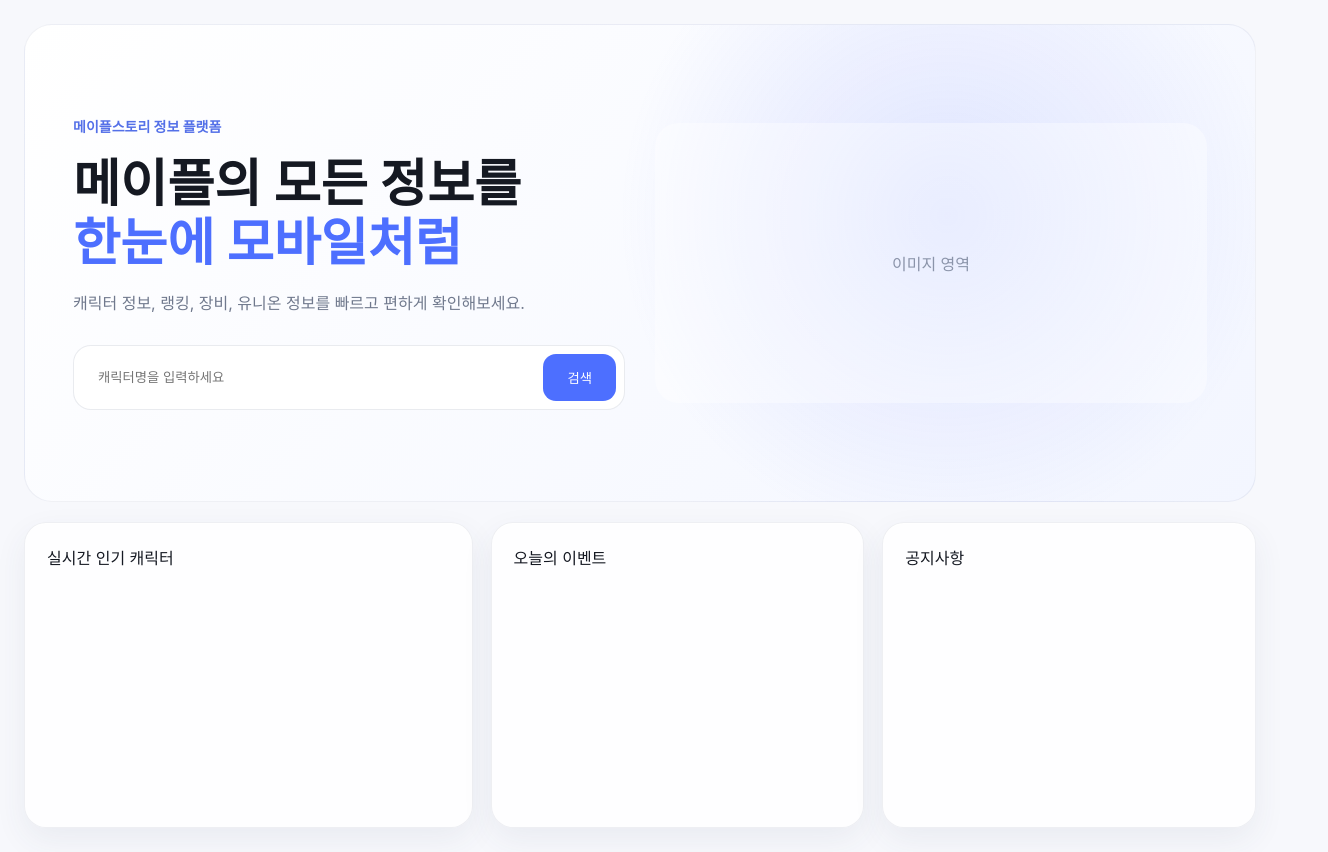
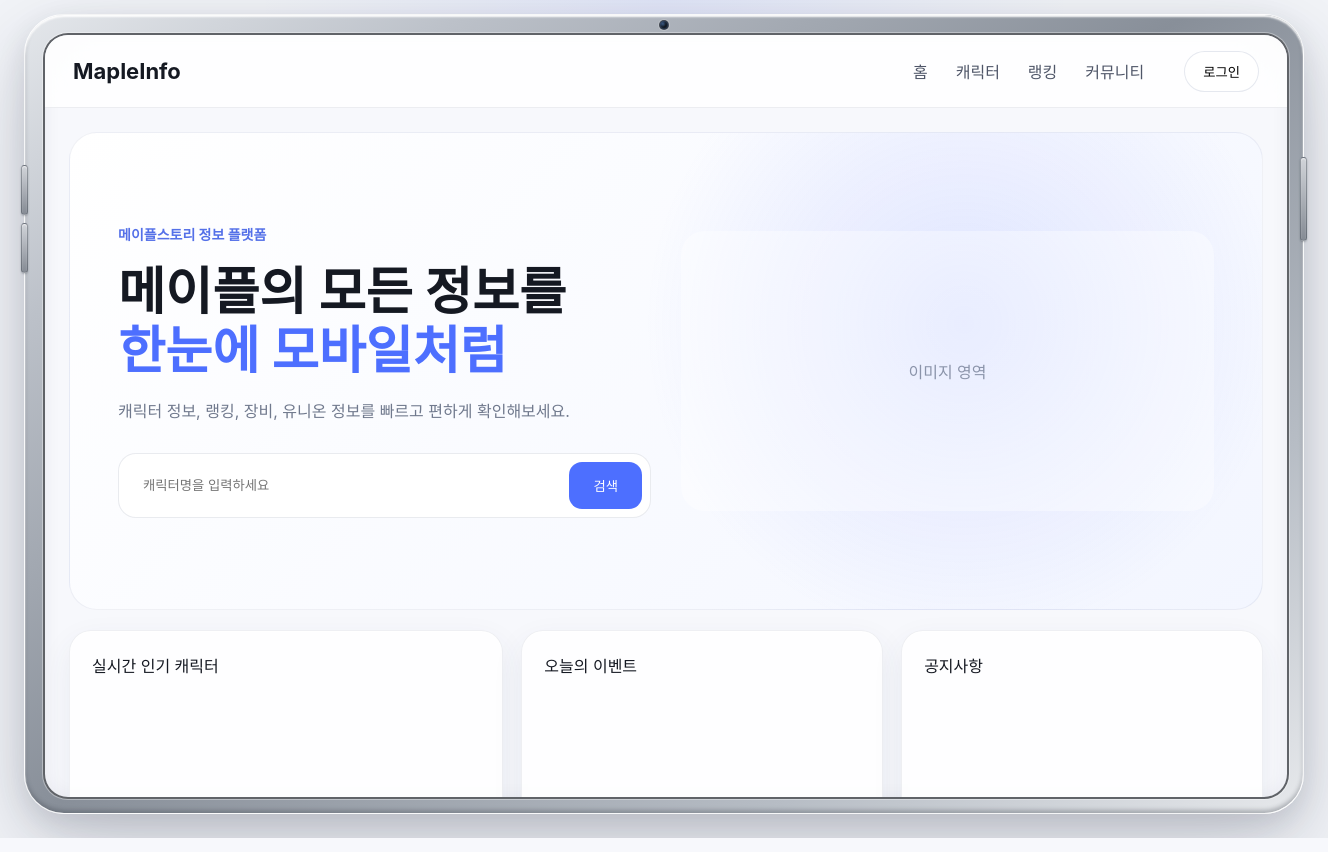
Before and after one commit to jeonseolmin/Maple_info, a React (Vite) app in the folder maple-info-frontend/: page / in a window 1280 px wide. Shown: the whole page, 1328 px wide, since content can reach past the window. Built offline with nearby package versions, Linux system fonts and the light colour scheme.

Commit message:
feature : 디자인 기본틀 제작 완료

```diff
--- a/maple-info-frontend/src/components/device/DeviceFrame.css
+++ b/maple-info-frontend/src/components/device/DeviceFrame.css
@@ -1,6 +1,7 @@
 .device-stage {
+    width: 100%;
     min-height: 100vh;
-    padding: 8px 20px 20px;
+    padding: 14px 24px 24px;
 
     display: flex;
     justify-content: center;
@@ -19,28 +20,29 @@
     position: relative;
 
     width: min(1500px, 100%);
-    height: calc(100vh - 28px);
+    height: calc(100vh - 38px);
     min-height: 720px;
 
-    padding: 20px;
-    border: 1px solid rgba(255, 255, 255, 0.76);
-    border-radius: 38px;
+    padding: 18px;
+
+    border: 1px solid rgba(255, 255, 255, 0.9);
+    border-radius: 40px;
 
     background:
             linear-gradient(
                     145deg,
-                    #d8dbe0 0%,
-                    #aeb4bd 22%,
-                    #858c96 55%,
-                    #bfc4cb 82%,
-                    #e2e4e8 100%
+                    #e4e7eb 0%,
+                    #bcc1c9 18%,
+                    #888f99 48%,
+                    #b7bdc5 78%,
+                    #e7e9ec 100%
             );
 
     box-shadow:
             0 34px 90px rgba(28, 36, 55, 0.2),
-            0 10px 28px rgba(28, 36, 55, 0.11),
-            inset 0 1px 1px rgba(255, 255, 255, 0.95),
-            inset 0 -2px 3px rgba(54, 60, 69, 0.34);
+            0 10px 28px rgba(28, 36, 55, 0.12),
+            inset 0 2px 2px rgba(255, 255, 255, 0.95),
+            inset 0 -3px 4px rgba(54, 60, 69, 0.32);
 }
 
 .tablet-screen {
@@ -49,27 +51,29 @@
 
     overflow: hidden;
 
-    border-radius: 27px;
+    border: 2px solid rgba(38, 42, 48, 0.72);
+    border-radius: 25px;
+
     background: #f7f8fc;
 
     box-shadow:
-            inset 0 0 0 1px rgba(255, 255, 255, 0.75),
-            inset 0 0 18px rgba(30, 42, 70, 0.05);
+            0 0 0 1px rgba(255, 255, 255, 0.35),
+            inset 0 0 18px rgba(30, 42, 70, 0.06);
 }
 
 .tablet-camera {
     position: absolute;
-    top: 4px;
+    top: 5px;
     left: 50%;
     z-index: 30;
 
-    width: 7px;
-    height: 7px;
+    width: 8px;
+    height: 8px;
+
+    transform: translateX(-50%);
 
     border: 1px solid rgba(80, 86, 96, 0.75);
     border-radius: 50%;
-
-    transform: translateX(-50%);
 
     background:
             radial-gradient(
@@ -80,7 +84,7 @@
             );
 
     box-shadow:
-            0 0 0 1px rgba(255, 255, 255, 0.15),
+            0 0 0 1px rgba(255, 255, 255, 0.18),
             inset 0 0 2px rgba(91, 139, 205, 0.8);
 }
 
@@ -94,8 +98,8 @@
     background:
             linear-gradient(
                     180deg,
-                    #c8ccd2,
-                    #8c929b
+                    #d1d4d9,
+                    #858b94
             );
 
     box-shadow:
--- a/maple-info-frontend/src/index.css
+++ b/maple-info-frontend/src/index.css
@@ -1,111 +1,43 @@
 :root {
-  --text: #6b6375;
-  --text-h: #08060d;
-  --bg: #fff;
-  --border: #e5e4e7;
-  --code-bg: #f4f3ec;
-  --accent: #aa3bff;
-  --accent-bg: rgba(170, 59, 255, 0.1);
-  --accent-border: rgba(170, 59, 255, 0.5);
-  --social-bg: rgba(244, 243, 236, 0.5);
-  --shadow:
-    rgba(0, 0, 0, 0.1) 0 10px 15px -3px, rgba(0, 0, 0, 0.05) 0 4px 6px -2px;
+  font-family:
+          Inter,
+          Pretendard,
+          -apple-system,
+          BlinkMacSystemFont,
+          "Segoe UI",
+          sans-serif;
 
-  --sans: system-ui, 'Segoe UI', Roboto, sans-serif;
-  --heading: system-ui, 'Segoe UI', Roboto, sans-serif;
-  --mono: ui-monospace, Consolas, monospace;
+  color: #1d1d1f;
+  background: #f2f4f8;
 
-  font: 18px/145% var(--sans);
-  letter-spacing: 0.18px;
-  color-scheme: light dark;
-  color: var(--text);
-  background: var(--bg);
   font-synthesis: none;
   text-rendering: optimizeLegibility;
   -webkit-font-smoothing: antialiased;
   -moz-osx-font-smoothing: grayscale;
-
-  @media (max-width: 1024px) {
-    font-size: 16px;
-  }
 }
 
-@media (prefers-color-scheme: dark) {
-  :root {
-    --text: #9ca3af;
-    --text-h: #f3f4f6;
-    --bg: #16171d;
-    --border: #2e303a;
-    --code-bg: #1f2028;
-    --accent: #c084fc;
-    --accent-bg: rgba(192, 132, 252, 0.15);
-    --accent-border: rgba(192, 132, 252, 0.5);
-    --social-bg: rgba(47, 48, 58, 0.5);
-    --shadow:
-      rgba(0, 0, 0, 0.4) 0 10px 15px -3px, rgba(0, 0, 0, 0.25) 0 4px 6px -2px;
-  }
+*,
+*::before,
+*::after {
+  box-sizing: border-box;
+}
 
-  #social .button-icon {
-    filter: invert(1) brightness(2);
-  }
+html,
+body,
+#root {
+  width: 100%;
+  min-height: 100%;
+  margin: 0;
+  padding: 0;
 }
 
 body {
-  margin: 0;
+  min-width: 320px;
 }
 
-#root {
-  width: 1126px;
-  max-width: 100%;
-  margin: 0 auto;
-  text-align: center;
-  border-inline: 1px solid var(--border);
-  min-height: 100svh;
-  display: flex;
-  flex-direction: column;
-  box-sizing: border-box;
+button,
+input,
+textarea,
+select {
+  font: inherit;
 }
-
-h1,
-h2 {
-  font-family: var(--heading);
-  font-weight: 500;
-  color: var(--text-h);
-}
-
-h1 {
-  font-size: 56px;
-  letter-spacing: -1.68px;
-  margin: 32px 0;
-  @media (max-width: 1024px) {
-    font-size: 36px;
-    margin: 20px 0;
-  }
-}
-h2 {
-  font-size: 24px;
-  line-height: 118%;
-  letter-spacing: -0.24px;
-  margin: 0 0 8px;
-  @media (max-width: 1024px) {
-    font-size: 20px;
-  }
-}
-p {
-  margin: 0;
-}
-
-code,
-.counter {
-  font-family: var(--mono);
-  display: inline-flex;
-  border-radius: 4px;
-  color: var(--text-h);
-}
-
-code {
-  font-size: 15px;
-  line-height: 135%;
-  padding: 4px 8px;
-  background: var(--code-bg);
-}
--- a/maple-info-frontend/src/routes/AppRouter.jsx
+++ b/maple-info-frontend/src/routes/AppRouter.jsx
@@ -1,11 +1,14 @@
 import { BrowserRouter, Route, Routes } from "react-router-dom";
-import HomePage from "../pages/HomePage/HomePage";
+import HomePage from "../pages/homePage/HomePage";
+import MainLayout from "../layouts/MainLayout";
 
 export default function AppRouter() {
     return (
         <BrowserRouter>
             <Routes>
-                <Route path="/" element={<HomePage />} />
+                <Route element={<MainLayout />}>
+                    <Route path="/" element={<HomePage />} />
+                </Route>
             </Routes>
         </BrowserRouter>
     );
```
Also changed, not shown: maple-info-frontend/src/pages/homePage/HomePage.css (renamed from maple-info-frontend/src/pages/HomePage/HomePage.css), maple-info-frontend/src/pages/homePage/HomePage.jsx (renamed from maple-info-frontend/src/pages/HomePage/HomePage.jsx).
